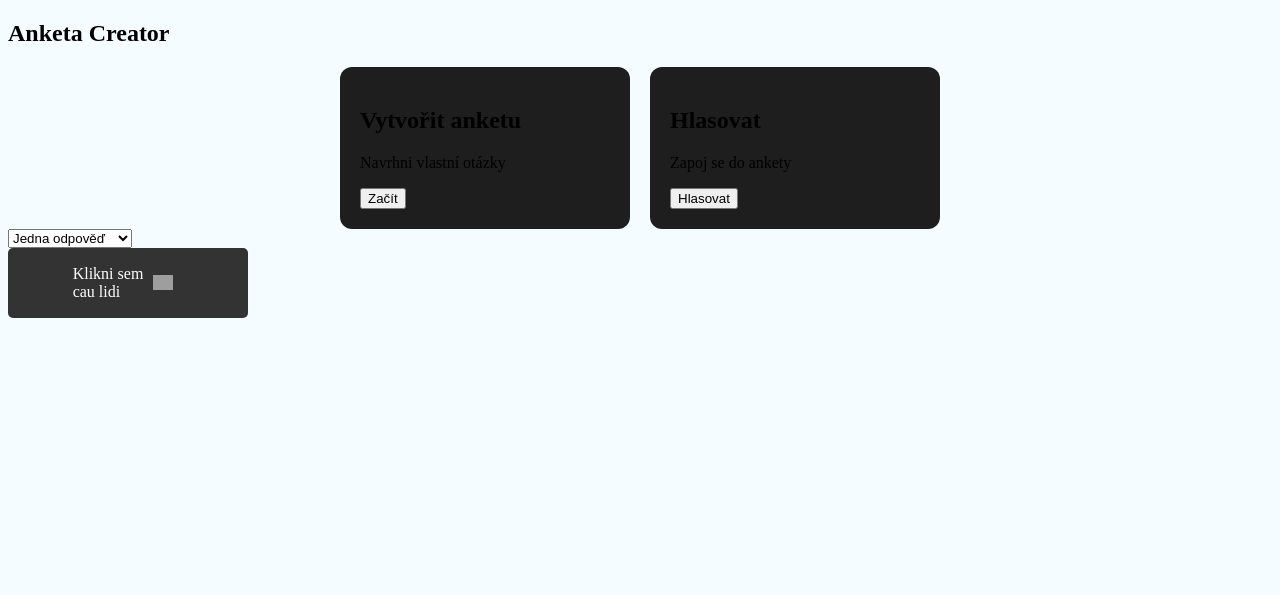
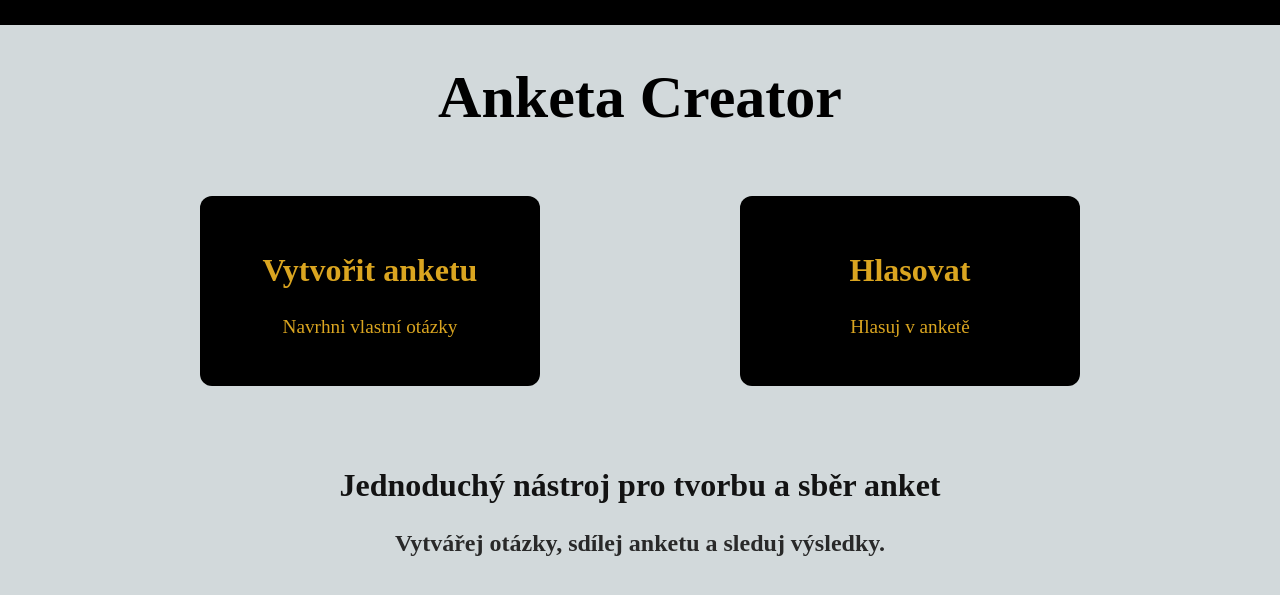
Before and after one commit to ondratan01/skola_projekt, a PHP site: page /anketovy-system/index.html in a window 1280 px wide. Shown: the top 595 px of the page. Run offline with PHP 8.4, Linux system fonts and the light colour scheme; grey boxes are pictures that could not be loaded.

Commit message:
moc pekne to je ted

```diff
--- a/anketovy-system/index-style.css
+++ b/anketovy-system/index-style.css
@@ -1,21 +1,64 @@
 body
 {
-    background-color:#F5FCFF;
+    background-color:#d2d9db;
+    margin: 0;
+}
+header
+{
+  display: block;
+  background-color: black;
+  height: 25px;
+}
+
+#h1
+{
+  text-align: center;
+  font-size: 60px;
+  margin-bottom:5%;
+  margin-top:3%;
+
+}
+
+.cards {
+  display: flex;
+  gap: 200px;
+  justify-content: center;
+}
+.cards h2
+{
+  font-size: xx-large;
+}
+
+.card {
+  width: 300px;
+  height: 150px;
+  padding: 20px;
+  border-radius: 12px;
+  background: #000000;
+  color: goldenrod;
+  font-size: larger;
+  text-align: center;
+  transition: transform 0.3s ease;
+}
+.card:hover
+{
+  background-color:rgb(26, 26, 26);
+  transform: scale(1.03);
+}
+.popis
+{
+  text-align: center;
+  font-size: xx-large;
+  color: rgb(19, 19, 19);
+}
+h3
+{
+  text-align: center;
+  font-size: x-large;
+  color: rgb(41, 41, 41);
 }
 
 
-.cards {
-  display: flex;
-  gap: 20px;
-  justify-content: center;
-}
-
-.card {
-  width: 250px;
-  padding: 20px;
-  border-radius: 12px;
-  background: #1e1e1e;
-}
 
 .button {
     display: flex;
@@ -25,7 +68,6 @@ body
     padding: 10px 20px;
     text-decoration: none;
     border-radius: 5px;
-
   }
 
   .button img {
--- a/anketovy-system/index.html
+++ b/anketovy-system/index.html
@@ -8,36 +8,39 @@
 </head>
 <body>
 
+  <header>
+
+  </header>
+
 <section id="intro" class="page">
-  <h1>Anketa Creator</h1>
+  <h1 id="h1">Anketa Creator</h1>
 
   <div class="cards">
-    <div class="card">
+
+    <a href="#" class="card">
+    <div >
       <h2>Vytvořit anketu</h2>
       <p>Navrhni vlastní otázky</p>
-      <button onclick="showPage('creator')">Začít</button>
     </div>
+    </a>
 
-    <div class="card">
+    <a href="#" class="card">
+    <div>
       <h2>Hlasovat</h2>
-      <p>Zapoj se do ankety</p>
-      <button onclick="showPage('vote')">Hlasovat</button>
+      <p>Hlasuj v anketě</p>
     </div>
+    </a>
   </div>
 </section>
+<br><br><br>
+<h2 class="popis">
+Jednoduchý nástroj pro tvorbu a sběr anket
+</h2>
+<h3>
+  Vytvářej otázky, sdílej anketu a sleduj výsledky.
+</h3>
 
-<select class="question-type">
-  <option value="single">Jedna odpověď</option>
-  <option value="multiple">Více odpovědí</option>
-  <option value="text">Textová odpověď</option>
-</select>
 
-<a href="#" class="button">
-  <span>Klikni sem <br>cau lidi</span>
-
-  <img src="https://www.gravatar.com/avatar/2cbc9e8bf7ba6e2df07bfa485a0d4464?s=140&d=retro" alt="ikona">
-
-</a>
 
 
 
```
Also changed, not shown: anketovy-system/index-script.js (+11 -0 lines).
